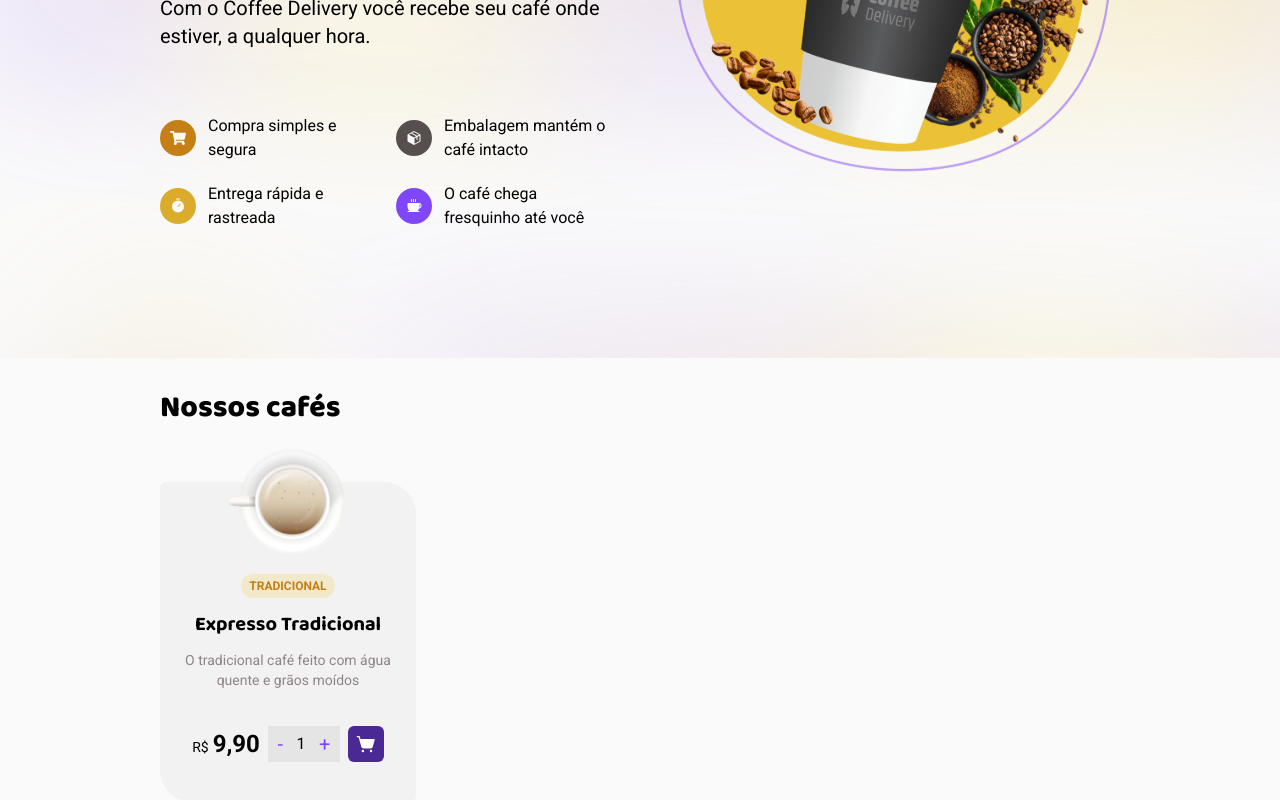
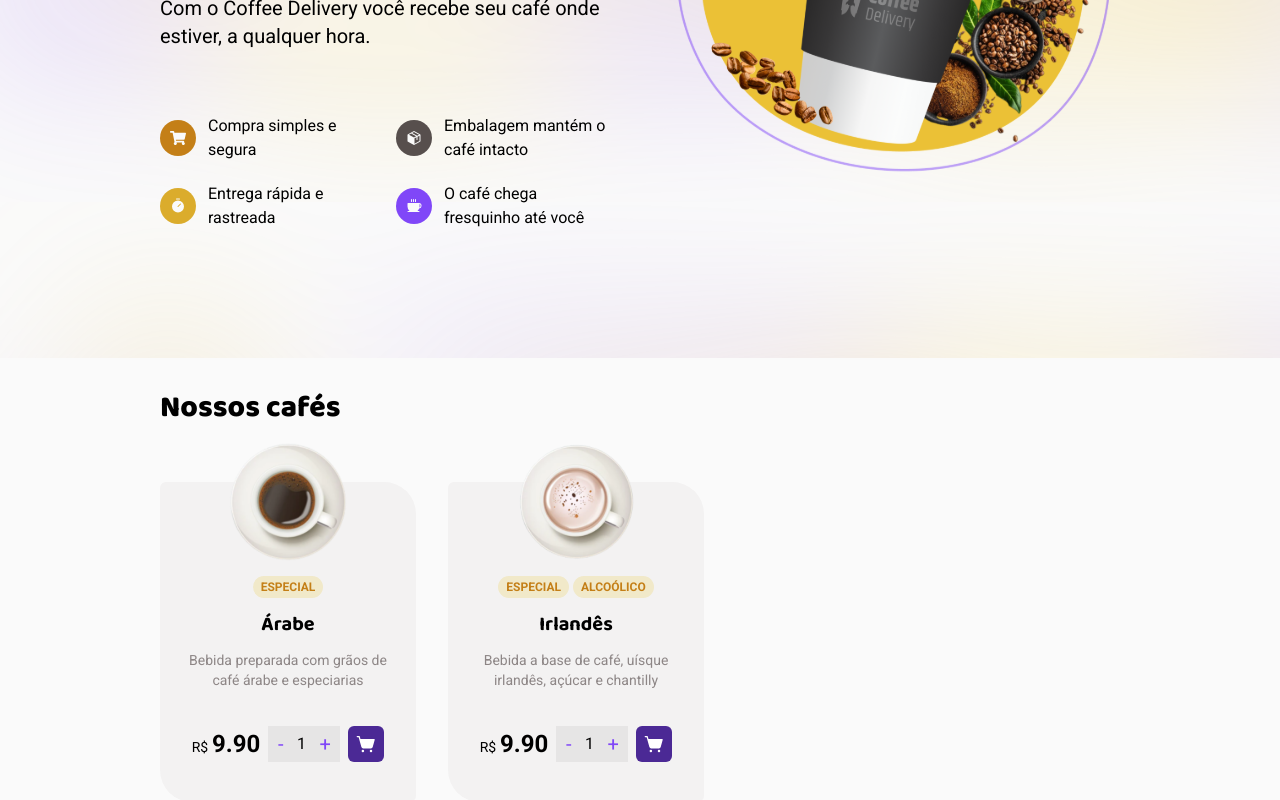
Before and after one commit to Hzimr/Desafio02CoffeeDelivery, a Next.js app: page / in a window 1280 px wide. Shown: the part 450-1250 px from the top of the page. Built offline with nearby package versions, Linux system fonts and the light colour scheme.

Commit message:
feat: create coffeeList in Home

```diff
--- a/app/components/coffeeCard.tsx
+++ b/app/components/coffeeCard.tsx
@@ -1,9 +1,17 @@
 "use client";
 import Image from "next/image";
-import CafeComLeite from "../../app/assets/tiposDeCafe/cafeComLeite.svg";
 import { PiShoppingCartSimpleFill } from "react-icons/pi";
 import { Baloo_2, Roboto } from "next/font/google";
 import { useRef } from "react";
+
+interface CoffeeCardProps {
+  image: HTMLImageElement;
+  tag: string[];
+  name: string;
+  description: string;
+  price: string;
+  id: number;
+}
 
 const baloo2 = Baloo_2({
   subsets: ["latin-ext"],
@@ -14,7 +22,14 @@ const roboto = Roboto({
   weight: ["400", "700"],
 });
 
-export function CoffeeCard() {
+export function CoffeeCard({
+  image,
+  tag,
+  name,
+  description,
+  price,
+  id,
+}: CoffeeCardProps) {
   const inputRef = useRef<HTMLInputElement>(null);
 
   const addValue = () => {
@@ -32,33 +47,39 @@ export function CoffeeCard() {
   };
 
   return (
-    <div className="flex h-80 w-64 flex-col items-center gap-3 rounded-bl-[32px] rounded-br-md rounded-tl-md rounded-tr-[32px] bg-baseCard px-5 pb-5">
+    <div
+      key={id}
+      className="flex h-80 w-64 flex-col items-center gap-3 rounded-bl-[32px] rounded-br-md rounded-tl-md rounded-tr-[32px] bg-baseCard px-5 pb-5"
+    >
       <div className="relative -top-10 h-20">
         <Image
-          src={CafeComLeite}
+          src={image}
           alt=""
           width={120}
           height={120}
           className="rounded-full"
         />
       </div>
-      <span
-        className={`${roboto.className} rounded-3xl bg-yellowLight px-2 py-1 text-xs font-bold text-yellowDark`}
-      >
-        TRADICIONAL
-      </span>
+      <div className="space-x-1">
+        {tag.map((tagItem, index) => (
+          <span
+            key={index}
+            className={`${roboto.className} rounded-3xl bg-yellowLight px-2 py-1 text-xs font-bold text-yellowDark`}
+          >
+            {tagItem}
+          </span>
+        ))}
+      </div>
       <h3
         className={`${baloo2.className} font-sans text-xl font-bold text-black`}
       >
-        Expresso Tradicional
+        {name}
       </h3>
-      <p className="text-center text-sm text-baseLabel">
-        O tradicional café feito com água quente e grãos moídos
-      </p>
+      <p className="text-center text-sm text-baseLabel">{description}</p>
       <section className="mt-6 flex items-center justify-center gap-2">
         <span className="inline">
           <p className={`${roboto.className} inline text-sm font-normal`}>R$</p>{" "}
-          <p className="inline text-2xl font-bold">9,90</p>
+          <p className="inline text-2xl font-bold">{price}</p>
         </span>
         <div className="flex h-9 w-[72px] items-center justify-center gap-1 bg-baseButton">
           <button onClick={subtractValue}>
--- a/app/page.tsx
+++ b/app/page.tsx
@@ -2,6 +2,7 @@ import { Baloo_2 } from "next/font/google";
 import { HeaderHome } from "./components/headerHome";
 import { Intro } from "./components/intro";
 import { CoffeeCard } from "./components/coffeeCard";
+import { coffeeListData } from "./constants/coffeeList";
 
 const baloo2 = Baloo_2({
   subsets: ["latin-ext"],
@@ -20,7 +21,17 @@ export default function Home() {
             Nossos cafés
           </h2>
           <div className="flex flex-wrap gap-8 text-black">
-            <CoffeeCard />
+            {coffeeListData?.map((coffee) => (
+              <CoffeeCard
+                key={coffee.id}
+                id={coffee.id}
+                image={coffee.image}
+                tag={coffee.tag}
+                name={coffee.name}
+                description={coffee.description}
+                price={coffee.price}
+              />
+            ))}
           </div>
         </div>
       </div>
```
